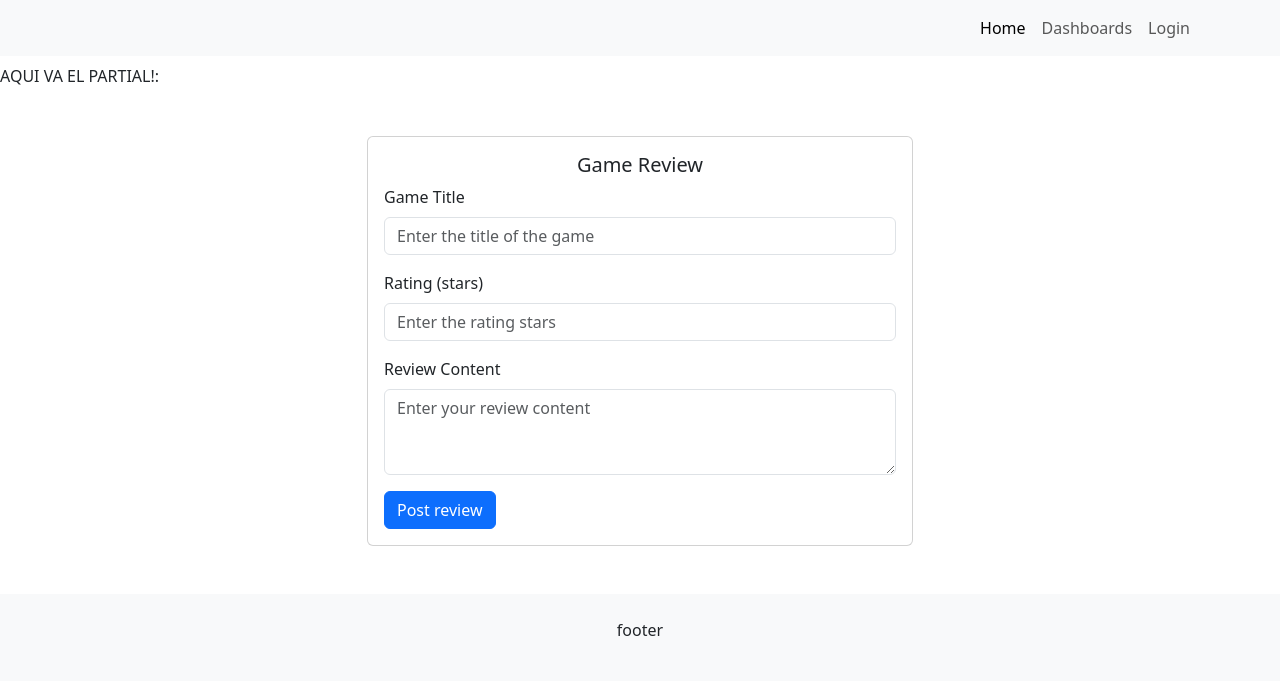
After one commit to lage356/honest-games-reviews, a Node project: template views/partials/reviewPartial.handlebars in a window 1280 px wide. The commit adds this page. Shown: the top 681 px of the page. Run offline with Node 20 templates, Linux system fonts and the light colour scheme; the template is opened without the code that fills it, so the values that code supplies are empty; some libraries are stand-ins or nearby versions.

Commit message:
Fixing handlebars and adding templates

```diff
--- a/controllers/homeRoutes.js
+++ b/controllers/homeRoutes.js
@@ -6,8 +6,4 @@ router.get('/', async (req, res) => {
     res.render('login');
 });
 
-router.get('/explore', async (req, res) => {
-    res.render('explorareviews');
-});
-
 module.exports = router;
--- a/views/explorareviews.handlebars
+++ b/views/explorareviews.handlebars
@@ -22,6 +22,12 @@
       </div>
     </div>
   </div>
+
+  {{#if sGameQuery}}
+
+  {{> reviewPartial}}
+
+{{/if}}
   <div class="row justify-content-center mt-5">
     <div class="col-md-6">
       <h1 class="text-center">Results</h1>
--- /dev/null
+++ b/views/partials/reviewPartial.handlebars
@@ -0,0 +1,30 @@
+<div>
+    <h1>{{ reviewPartial }}</h1>
+    <p> AQUI VA EL PARTIAL!:</p>
+<div class="container">
+  <div class="row justify-content-center mt-5">
+    <div class="col-md-6">
+      <div class="card">
+        <div class="card-body">
+          <h5 class="card-title text-center">Game Review</h5>
+          <form>
+            <div class="mb-3">
+              <label for="gameTitle" class="form-label">Game Title</label>
+              <input type="text" class="form-control" id="gameTitle" placeholder="Enter the title of the game">
+            </div>
+            <div class="mb-3">
+              <label for="rating" class="form-label">Rating (stars)</label>
+              <input type="text" class="form-control" id="rating" placeholder="Enter the rating stars">
+            </div>
+            <div class="mb-3">
+              <label for="reviewContent" class="form-label">Review Content</label>
+              <textarea class="form-control" id="reviewContent" rows="3" placeholder="Enter your review content"></textarea>
+            </div>
+            <button type="submit" class="btn btn-primary">Post review</button>
+          </form>
+        </div>
+      </div>
+    </div>
+  </div>
+</div>
+</div>
```
Also changed, not shown: controllers/exploreRoutes.js (+2 -16 lines).
